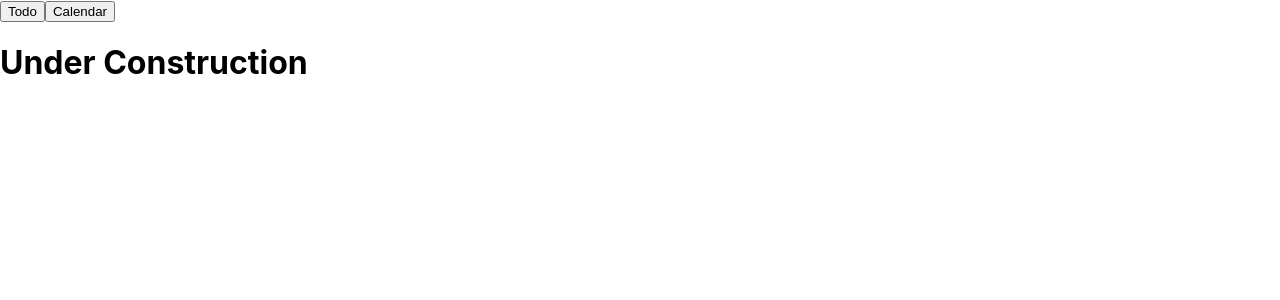
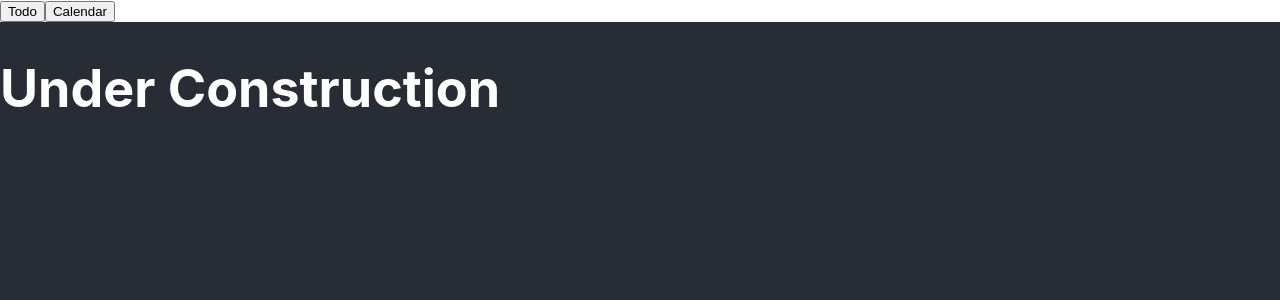
Before and after one commit to lachlanmerrill/coriander, a React (Create React App) app: page / in a window 1280 px wide. Both pictures are taken after a click on the button "Calendar". Shown: the top 300 px of the page. Built offline with nearby package versions, Linux system fonts and the light colour scheme.

Commit message:
Updated to add calendar component.

```diff
--- a/src/App.js
+++ b/src/App.js
@@ -2,6 +2,7 @@ import React, {Component} from 'react';
 import './App.css';
 import ToDo from './ToDo.js';
 import NavBar from './NavBar.js';
+import Calendar from './Calendar';
 
 class App extends Component {
     constructor(props) {
@@ -31,7 +32,7 @@ class App extends Component {
             return (
                 <div className="App">
                     <NavBar select_item_callback={this.navBarCallback} options={this.state.options}/>
-                    <h1>Under Construction</h1>
+                    <Calendar />
                 </div>
             );
         case 'Todo':
--- /dev/null
+++ b/src/Calendar.js
@@ -0,0 +1,18 @@
+import React, {Component} from 'react';
+import NavBar from "./NavBar";
+
+class Calendar extends Component {
+    constructor(props) {
+        super(props);
+    }
+
+    render() {
+        return (
+            <header className="App-header">
+            <h1>Under Construction</h1>
+            </header>
+        )
+    }
+}
+
+export default Calendar;
```
